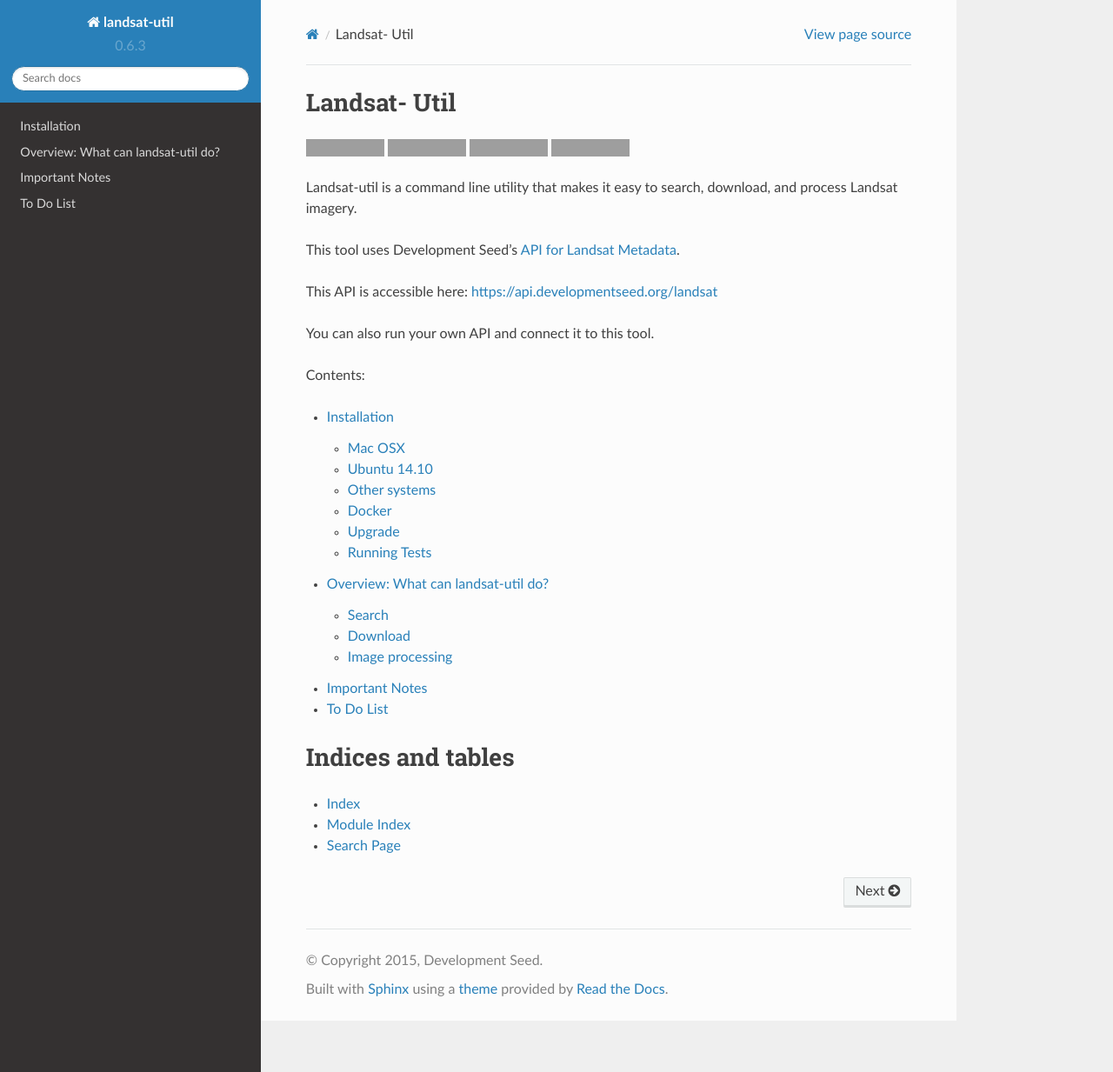
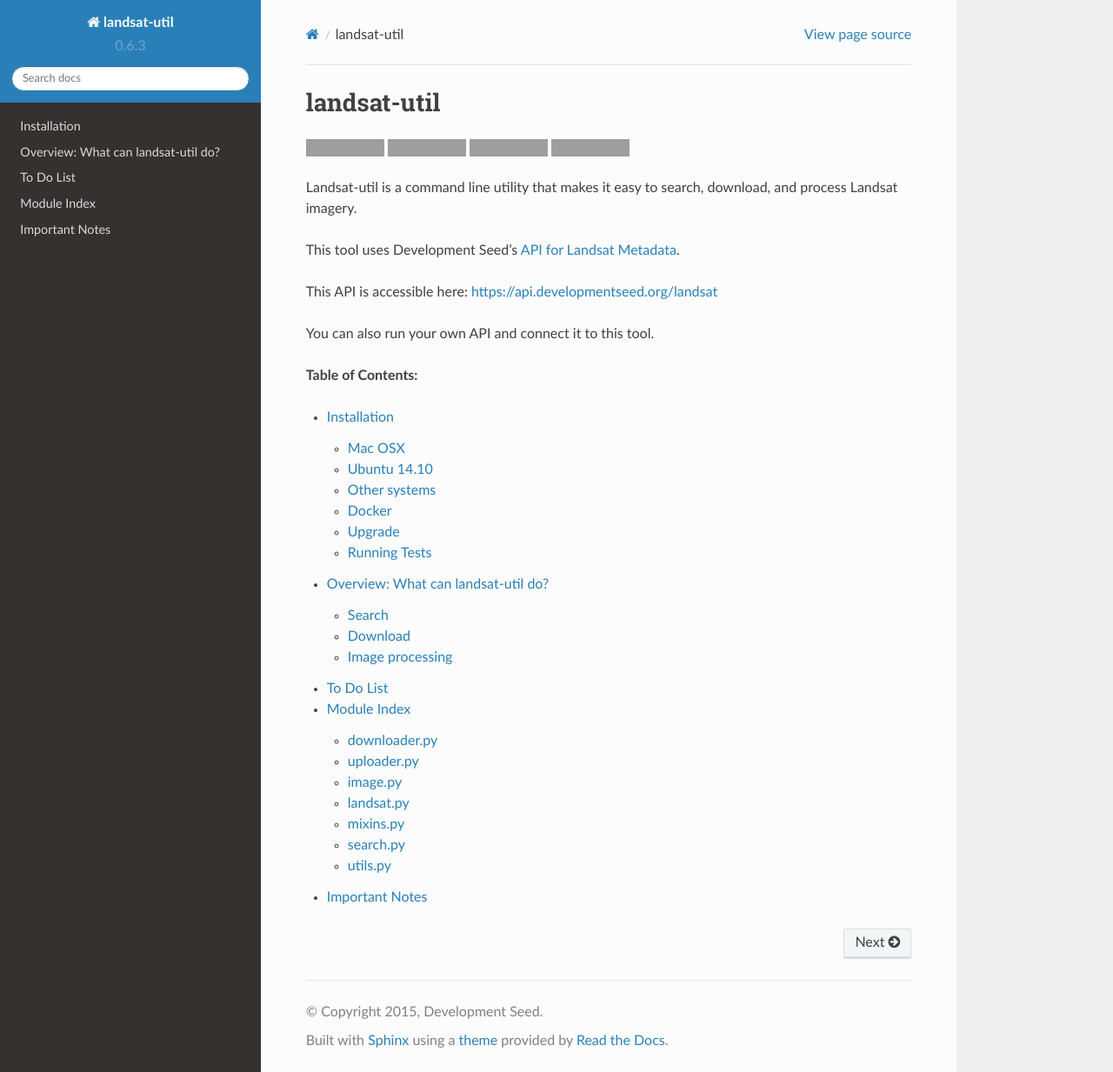
Before and after one commit to developmentseed/landsat-util, a Sphinx documentation site: the page built from docs/index.rst, in a window 1280 px wide and 1233 px high. Shown: the whole window at 87% size. Built offline with Sphinx 7.4.7 and the Read the Docs theme 2.0.0, drawn with Linux system fonts in a browser that asks for light colours; grey boxes are pictures that could not be loaded.

Commit message:
improve organization

```diff
--- a/docs/index.rst
+++ b/docs/index.rst
@@ -1,5 +1,5 @@
-Landsat- Util
-========================================
+landsat-util
+==============
 
 .. image:: https://travis-ci.org/developmentseed/landsat-util.svg?branch=v0.5
     :target: https://travis-ci.org/developmentseed/landsat-util
@@ -23,19 +23,13 @@
 
 You can also run your own API and connect it to this tool.
 
-Contents:
+**Table of Contents:**
 
 .. toctree::
    :maxdepth: 3
 
    installation
    overview
+   todo
+   api
    notes
-   todo
-
-Indices and tables
-==================
-
-* :ref:`genindex`
-* :ref:`modindex`
-* :ref:`search`
--- a/docs/installation.rst
+++ b/docs/installation.rst
@@ -1,8 +1,8 @@
 Installation
-============
+===============
 
 Mac OSX
-++++++
+++++++++
 
 ::
 
```
Also changed, not shown: docs/api.rst (+16 -36 lines).
